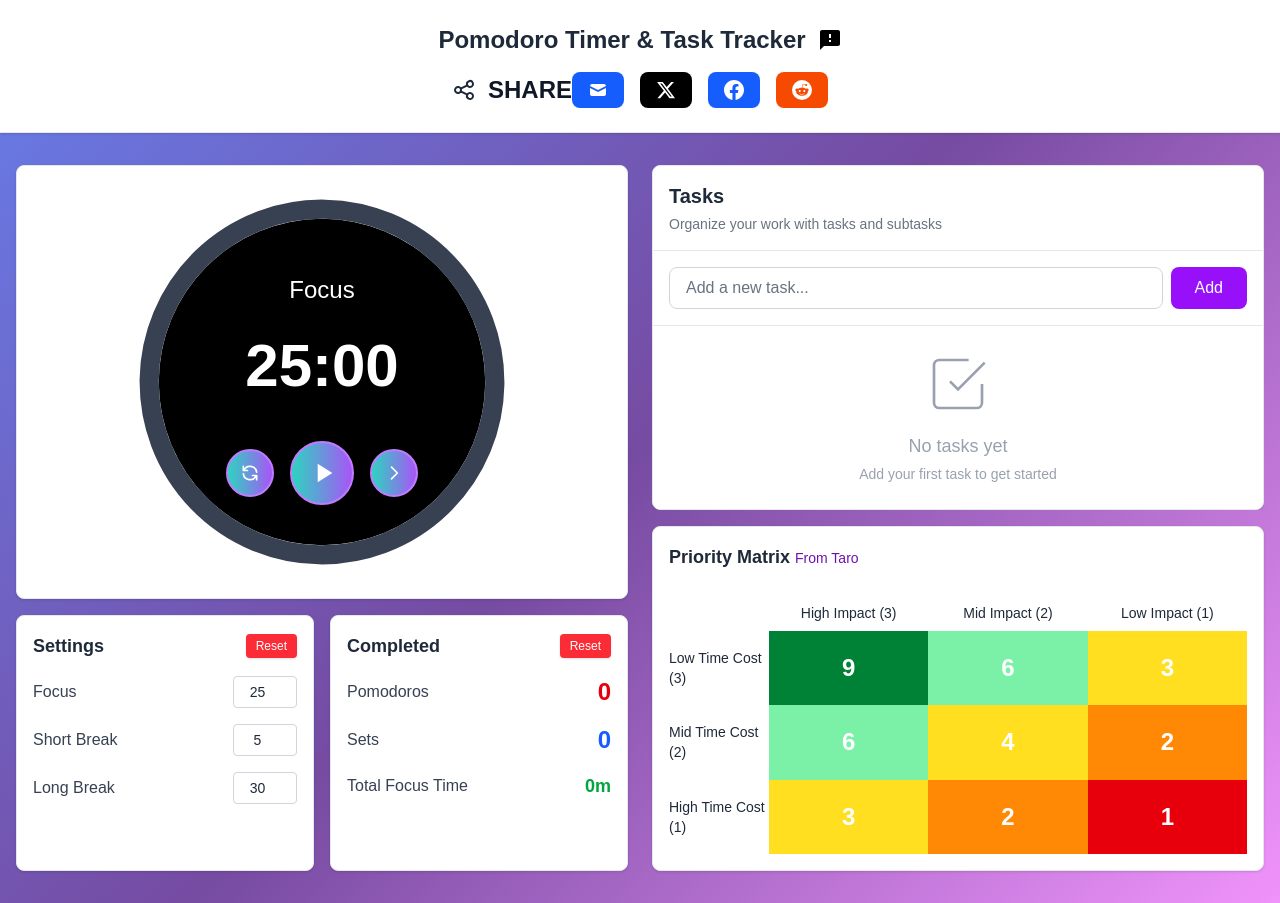
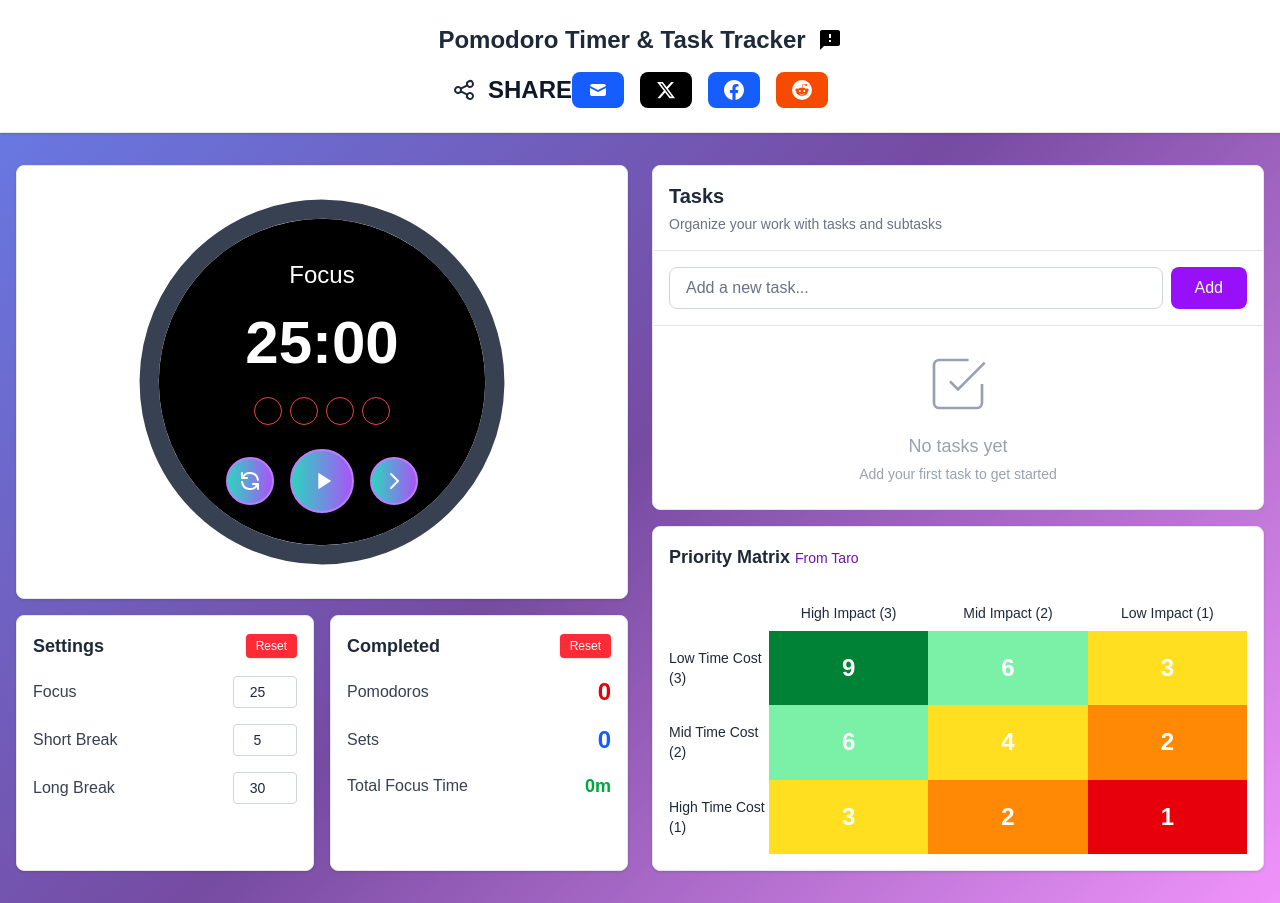
Before and after one commit to FVPukay/pomodoro-task-tracker, a Next.js app: page / in a window 1280 px wide. Built offline with nearby package versions, Linux system fonts and the light colour scheme.

Commit message:
Add inner pomodoro circles with clock sweep animation

```diff
--- a/src/components/PomodoroTimer.tsx
+++ b/src/components/PomodoroTimer.tsx
@@ -291,42 +291,107 @@ export default function PomodoroTimer({
           {/* Timer content overlaid on top */}
           <div className="absolute inset-0 flex flex-col items-center justify-center">
 
-          <div className="absolute" style={{ top: '22%' }}>
+          <div className="absolute" style={{ top: '18%' }}>
             <span className="text-white text-base sm:text-lg md:text-xl lg:text-2xl font-medium">
                 {isFocusSession ? 'Focus' : 'Break'}
             </span>
           </div>
 
-          <div className="absolute" style={{ top: '38%' }}>
+          <div className="absolute" style={{ top: '32%' }}>
             <span className="text-white text-3xl sm:text-4xl md:text-5xl lg:text-6xl font-mono font-bold">{formatTime(timeLeft)}</span>
           </div>
 
-          <div className="absolute flex items-center space-x-3 sm:space-x-4" style={{ bottom: '18%' }}>
+          {/* Pomodoro Circles */}
+          <div className="absolute flex gap-1 sm:gap-1.5 md:gap-2" style={{ top: '54%' }}>
+            {[0, 1, 2, 3].map((index) => {
+              const pomodoroInSet = completedPomodoros % 4;
+              const isCompleted = index < pomodoroInSet;
+              const isActive = index === pomodoroInSet && isFocusSession;
 
-            {/* ... Buttons (no changes needed here as they use w/h classes directly) ... */}
+              // Calculate progress percentage for active circle
+              const circleProgress = isActive && totalTime > 0
+                ? ((totalTime - timeLeft) / totalTime) * 100
+                : 0;
+
+              // Calculate clip-path for sweep effect (starts at top, goes clockwise)
+              const getClipPath = (progress: number) => {
+                if (progress <= 0) return 'polygon(50% 50%, 50% 0%, 50% 0%)';
+                if (progress >= 100) return 'polygon(50% 50%, 50% 0%, 100% 0%, 100% 100%, 0% 100%, 0% 0%)';
+
+                const angle = (progress / 100) * 360;
+
+                if (angle <= 90) {
+                  // First quadrant: top to right
+                  const x = 50 + (50 * Math.tan((angle * Math.PI) / 180));
+                  return `polygon(50% 50%, 50% 0%, ${x}% 0%)`;
+                } else if (angle <= 180) {
+                  // Second quadrant: right to bottom
+                  const y = 50 + (50 * Math.tan(((angle - 90) * Math.PI) / 180));
+                  return `polygon(50% 50%, 50% 0%, 100% 0%, 100% ${y}%)`;
+                } else if (angle <= 270) {
+                  // Third quadrant: bottom to left
+                  const x = 50 - (50 * Math.tan(((angle - 180) * Math.PI) / 180));
+                  return `polygon(50% 50%, 50% 0%, 100% 0%, 100% 100%, ${x}% 100%)`;
+                } else {
+                  // Fourth quadrant: left to top
+                  const y = 50 - (50 * Math.tan(((angle - 270) * Math.PI) / 180));
+                  return `polygon(50% 50%, 50% 0%, 100% 0%, 100% 100%, 0% 100%, 0% ${y}%)`;
+                }
+              };
+
+              return (
+                <div
+                  key={index}
+                  className="relative w-4 h-4 sm:w-5 sm:h-5 md:w-6 md:h-6 lg:w-7 lg:h-7 rounded-full overflow-hidden"
+                  style={{
+                    background: 'black',
+                    border: isCompleted ? 'none' : '1.5px solid #EF4444'
+                  }}
+                >
+                  {/* Red fill for completed circles or swept area for in-progress */}
+                  {(isCompleted || isActive) && (
+                    <div
+                      className="absolute"
+                      style={{
+                        inset: '-2px',
+                        background: '#EF4444',
+                        clipPath: isCompleted ? 'none' : getClipPath(circleProgress),
+                        transition: isActive ? 'clip-path 0.5s linear' : 'none',
+                        borderRadius: '50%'
+                      }}
+                    />
+                  )}
+                </div>
+              );
+            })}
+          </div>
+
+          <div className="absolute flex items-center space-x-2 sm:space-x-3 md:space-x-4" style={{ bottom: '16%' }}>
+
+            {/* Buttons - responsive sizing */}
             <button
               onClick={handleReset}
-              className="w-8 h-8 sm:w-10 sm:h-10 md:w-11 md:h-11 lg:w-12 lg:h-12 rounded-full flex items-center justify-center border-2 border-purple-400 hover:border-purple-300 transition-all"
+              className="w-7 h-7 sm:w-9 sm:h-9 md:w-10 md:h-10 lg:w-12 lg:h-12 rounded-full flex items-center justify-center border-2 border-purple-400 hover:border-purple-300 transition-all"
               style={{ background: 'linear-gradient(to right, #2dd4bf, #a855f7)' }}
               aria-label="Reset timer"
             >
-              <svg className="w-4 h-4 sm:w-5 sm:h-5 text-white" fill="none" stroke="currentColor" viewBox="0 0 24 24">
+              <svg className="w-3.5 h-3.5 sm:w-4.5 sm:h-4.5 md:w-5 md:h-5 lg:w-6 lg:h-6 text-white" fill="none" stroke="currentColor" viewBox="0 0 24 24">
                 <path strokeLinecap="round" strokeLinejoin="round" strokeWidth={2} d="M4 4v5h.582m15.356 2A8.001 8.001 0 004.582 9m0 0H9m11 11v-5h-.581m0 0a8.003 8.003 0 01-15.357-2m15.357 2H15" />
               </svg>
             </button>
 
             <button
               onClick={handleStartPause}
-              className="w-12 h-12 sm:w-14 sm:h-14 md:w-14 md:h-14 lg:w-16 lg:h-16 rounded-full flex items-center justify-center border-2 border-purple-400 hover:border-purple-300 transition-all hover:scale-105"
+              className="w-10 h-10 sm:w-13 sm:h-13 md:w-14 md:h-14 lg:w-16 lg:h-16 rounded-full flex items-center justify-center border-2 border-purple-400 hover:border-purple-300 transition-all hover:scale-105"
               style={{ background: 'linear-gradient(to right, #2dd4bf, #a855f7)' }}
               aria-label={isRunning ? 'Pause timer' : 'Start timer'}
             >
               {isRunning ? (
-                <svg className="w-5 h-5 sm:w-6 sm:h-6 md:w-6 md:h-6 lg:w-8 lg:h-8 text-white" fill="currentColor" viewBox="0 0 24 24">
+                <svg className="w-4 h-4 sm:w-5.5 sm:h-5.5 md:w-6 md:h-6 lg:w-7 lg:h-7 text-white" fill="currentColor" viewBox="0 0 24 24">
                   <path d="M6 19h4V5H6v14zm8-14v14h4V5h-4z" />
                 </svg>
               ) : (
-                <svg className="w-5 h-5 sm:w-6 sm:h-6 md:w-6 md:h-6 lg:w-8 lg:h-8 text-white ml-0.5" fill="currentColor" viewBox="0 0 24 24">
+                <svg className="w-4 h-4 sm:w-5.5 sm:h-5.5 md:w-6 md:h-6 lg:w-7 lg:h-7 text-white ml-0.5" fill="currentColor" viewBox="0 0 24 24">
                   <path d="M8 5v14l11-7z" />
                 </svg>
               )}
@@ -334,11 +399,11 @@ export default function PomodoroTimer({
 
             <button
               onClick={handleSkip}
-              className="w-8 h-8 sm:w-10 sm:h-10 md:w-11 md:h-11 lg:w-12 lg:h-12 rounded-full flex items-center justify-center border-2 border-purple-400 hover:border-purple-300 transition-all"
+              className="w-7 h-7 sm:w-9 sm:h-9 md:w-10 md:h-10 lg:w-12 lg:h-12 rounded-full flex items-center justify-center border-2 border-purple-400 hover:border-purple-300 transition-all"
               style={{ background: 'linear-gradient(to right, #2dd4bf, #a855f7)' }}
               aria-label="Skip session"
             >
-              <svg className="w-4 h-4 sm:w-5 sm:h-5 text-white" fill="none" stroke="currentColor" viewBox="0 0 24 24">
+              <svg className="w-3.5 h-3.5 sm:w-4.5 sm:h-4.5 md:w-5 md:h-5 lg:w-6 lg:h-6 text-white" fill="none" stroke="currentColor" viewBox="0 0 24 24">
                 <path strokeLinecap="round" strokeLinejoin="round" strokeWidth={2} d="M9 5l7 7-7 7" />
               </svg>
             </button>
```
